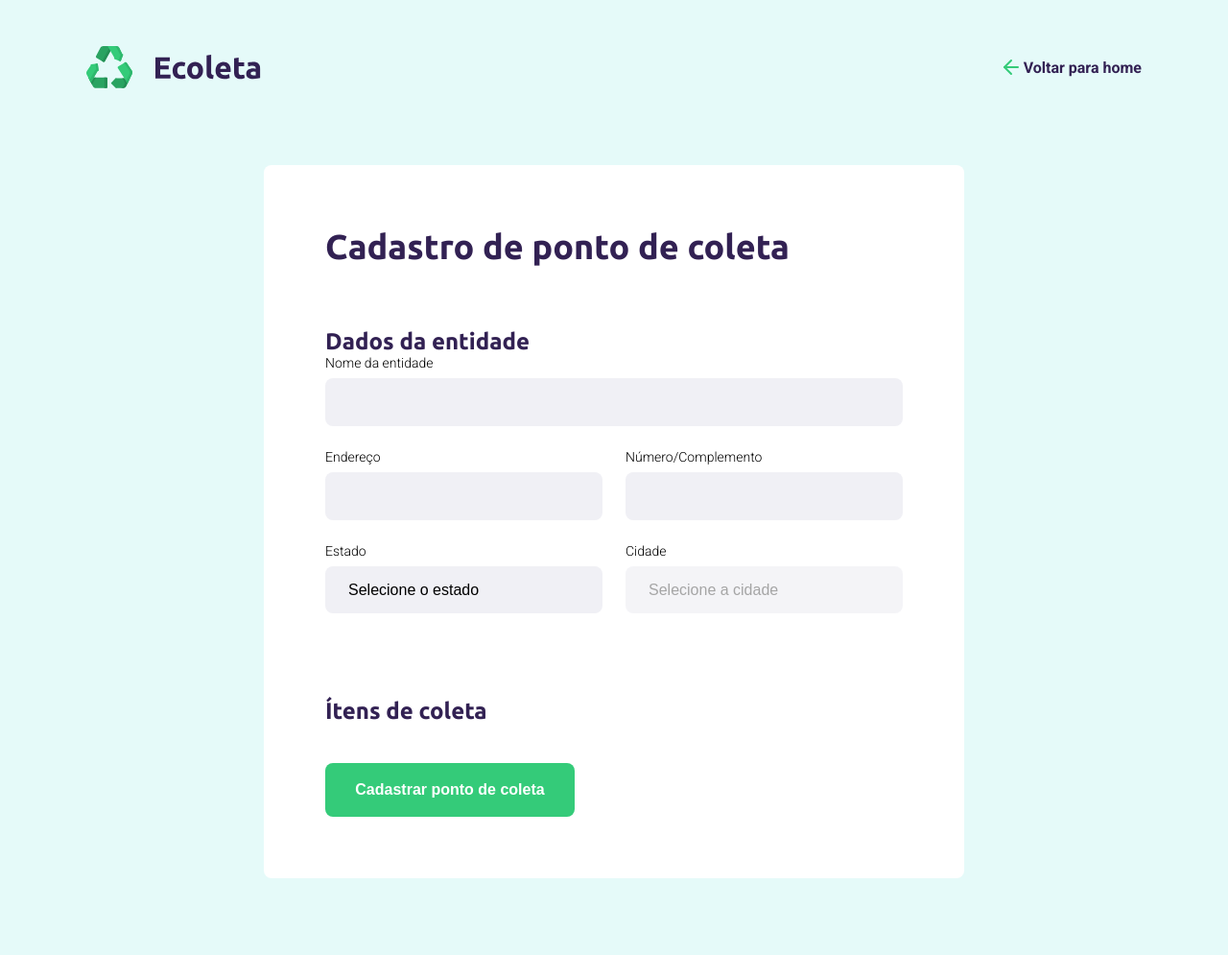
After one commit to brennonatal/Ecoleta, a web app: file create-point.html in a window 1280 px wide. The commit adds this page. Shown: the whole page at 96% size. Run offline with its HTML, style and script files only (its server is not run), Linux system fonts and the light colour scheme.

Commit message:
Page create point

```diff
--- /dev/null
+++ b/create-point.html
@@ -0,0 +1,88 @@
+<!DOCTYPE html>
+<html lang="pt_br">
+
+<head>
+    <meta charset="UTF-8">
+    <meta name="viewport" content="width=device-width, initial-scale=1.0">
+    <title>Criar um ponto de coleta</title>
+
+    <link href="https://fonts.googleapis.com/css2?family=Roboto:wght@300;700&family=Ubuntu:wght@700&display=swap"
+        rel="stylesheet">
+
+    <link href="styles/main.css" rel="stylesheet">
+    <link href="styles/create-point.css" rel="stylesheet">
+    <link href="styles/responsive.css" rel="stylesheet">
+
+</head>
+
+<body>
+
+    <div id="page-create-point">
+
+        <header>
+            <img src="assets/icones/logo.svg" alt="Logomarca">
+            <a href="index.html">
+                <span></span>
+                Voltar para home
+            </a>
+        </header>
+
+        <form action="">
+
+            <h1>Cadastro de ponto de coleta</h1>
+
+            <fieldset>
+                <h2>Dados da entidade</h2>
+
+                <div class="field">
+                    <label for="name">Nome da entidade</label>
+                    <input type="text" name="name">
+                </div>
+
+                <div class="field-group">
+                    <div class="field">
+                        <label for="address">Endereço</label>
+                        <input type="text" name="address">
+                    </div>
+                    <div class="field">
+                        <label for="address">Número/Complemento</label>
+                        <input type="text" name="address">
+                    </div>
+
+                </div>
+                <div class="field-group">
+                    <div class="field">
+                        <label for="state">Estado</label>
+                        <select name="uf">
+                            <option value="">Selecione o estado</option>
+                        </select>
+                        <input type="hidden" name="state">
+                    </div>
+
+                    <div class="field">
+                        <label for="city">Cidade</label>
+                        <select name="city" disabled>
+                            <option value="city">Selecione a cidade</option>
+                        </select>
+                    </div>
+                </div>
+
+            </fieldset>
+
+            <fieldset>
+                <h2>Ítens de coleta</h2>
+
+            </fieldset>
+
+            <button type="submit">Cadastrar ponto de coleta</button>
+
+        </form>
+
+
+    </div>
+
+    <script src="scripts/create-point.js"></script>
+
+</body>
+
+</html>
--- a/index.html
+++ b/index.html
@@ -6,7 +6,10 @@
     <title>Ecoleta</title>
 
     <link href="https://fonts.googleapis.com/css2?family=Roboto:wght@300;700&family=Ubuntu:wght@700&display=swap" rel="stylesheet">
+
     <link href="styles/main.css" rel="stylesheet">
+    <link href="styles/home.css" rel="stylesheet">
+    <link href="styles/responsive.css" rel="stylesheet">
 
 </head>
 <body>
@@ -15,7 +18,7 @@
         <div class="content">
             <header>
                 <img src="assets/icones/logo.svg" alt="Logomarca">
-                <a href="#">
+                <a href="create-point.html">
                     <span></span>
                     Cadastre um ponto de coleta
                 </a>
--- /dev/null
+++ b/scripts/create-point.js
@@ -0,0 +1,42 @@
+function populateUFs() {
+    const ufSelect = document.querySelector('select[name=uf]')
+
+    fetch("https://servicodados.ibge.gov.br/api/v1/localidades/estados")
+    .then( res => res.json() )
+    .then( states => {
+
+        for (state of states) {
+            ufSelect.innerHTML += `<option value='${state.id}'>${state.nome}</option>`
+        }
+
+    })
+}
+
+populateUFs();
+
+function getCities(event) {
+    const citySelect = document.querySelector('select[name=city]')
+    const stateInput = document.querySelector('input[name=state]')
+
+    const ufValue = event.target.value
+
+    const indexOfSelectedState = event.target.selectedIndex
+    stateInput.value = event.target.options[indexOfSelectedState].text
+
+    const url = `https://servicodados.ibge.gov.br/api/v1/localidades/estados/${ufValue}/municipios`
+
+    fetch(url)
+    .then( res => res.json() )
+    .then( cities => {
+        for (city of cities) {
+            citySelect.innerHTML += `<option value='${city.id}'>${city.nome}</option>`
+        }
+
+        citySelect.disabled = false
+    })
+
+}
+
+document
+    .querySelector('select[name=uf]')
+    .addEventListener("change", getCities)
--- /dev/null
+++ b/styles/create-point.css
@@ -0,0 +1,119 @@
+
+#page-create-point {
+    width: 90%;
+    max-width: 1100px;
+    height: 100%;
+
+    margin: 0 auto;
+}
+
+#page-create-point header{
+    margin-top: 48px;
+    display: flex;
+    align-items: center;
+    justify-content: space-between;
+}
+
+#page-create-point header a {
+    display: flex;
+    color: var(--title-color);
+    font-weight: 700;
+    align-items: center;
+}
+
+#page-create-point header a span {
+    margin-right: 5px;
+    display: flex;
+    background-image: url('../assets/icones/arrow-left.svg');
+    height: 24px;
+    width: 20px;
+}
+
+form {
+    background-color: #fff;
+
+    padding: 64px;
+    margin: 80px auto;
+    border-radius: 8px;
+
+    max-width: 730px;
+}
+
+form h1 {
+    font-size: 36px;
+
+}
+
+form fieldset {
+    margin-top: 64px;
+    border: 0;
+}
+
+form legend {
+    margin-bottom: 40px;
+}
+
+form legend h2 {
+    font-size: 24px;
+}
+
+form .field {
+    display: flex;
+    flex-direction: column;
+    flex: 1;
+
+    margin-bottom: 24px;
+}
+
+form .field-group {
+    display: flex;
+}
+
+form input, form select {
+    background-color: #f0f0f5;
+    border: 0;
+    padding: 16px 24px;
+    font-size: 16px;
+
+    border-radius: 8px;
+
+    outline: rgb(65, 65, 65);
+}
+
+form select {
+    -webkit-appearance: none;
+    -moz-appearance: none;
+    appearance: none;
+}
+
+form label {
+    font-size: 14px;
+    margin-bottom: 8px;
+}
+
+/* Aplicando propriedade apenas ao segundo .field dentro do .field-group */
+form .field-group .field + .field {
+    margin-left: 24px;
+    /* max-width: 35%; */
+}
+
+
+form button {
+    width: 260px;
+    height: 56px;
+    margin-top: 40px;
+
+    background-color: var(--primary-color);
+    border-radius: 8px;
+    border: 0;
+
+    color: #fff;
+    font-weight: bold;
+    font-size: 16px;
+
+    transition: background-color 400ms;
+}
+
+form button:hover {
+    background-color: #2fb86e;
+}
--- a/styles/main.css
+++ b/styles/main.css
@@ -1,11 +1,13 @@
 :root {
     --title-color: #322153;
-    --primary-color: #34cb79
+    --primary-color: #34cb79;
 }
 
 * {
     margin: 0;
     padding: 0;
+    /*   Definir o tamanho de acordo com as bordas   */
+    box-sizing: border-box;
 }
 
 html {
@@ -13,7 +15,7 @@ html {
 }
 
 body{
-    background-color: #f0f0f5;
+    background-color: #e5faf9;
     -webkit-font-smoothing: antialised;
 }
 
--- /dev/null
+++ b/styles/responsive.css
@@ -0,0 +1,34 @@
+
+@media (max-width: 900px) {
+    #page-home {
+        background-position-x: 70vw;
+    }
+
+    #page-home .content {
+        align-items: center;
+        text-align: center;
+    }
+
+    #page-home header a {
+        position: absolute;
+        bottom: 48px;
+        left: 50%;
+        transform: translateX(-50%);
+    }
+
+    #page-home main {
+        align-items: center;
+    }
+}
+
+@main (min-width: 1700px){
+    #page-home {
+        background-position-x: 40vw;
+    }
+}
+
+@main (max-heigth: 760px){
+    #page-home {
+        background-position-y: 200px;
+    }
+}
```
Also changed, not shown: other parts of styles/main.css (+0 -130 lines), styles/home.css (added, +108 -0 lines), assets/icones/arrow-left.svg.
